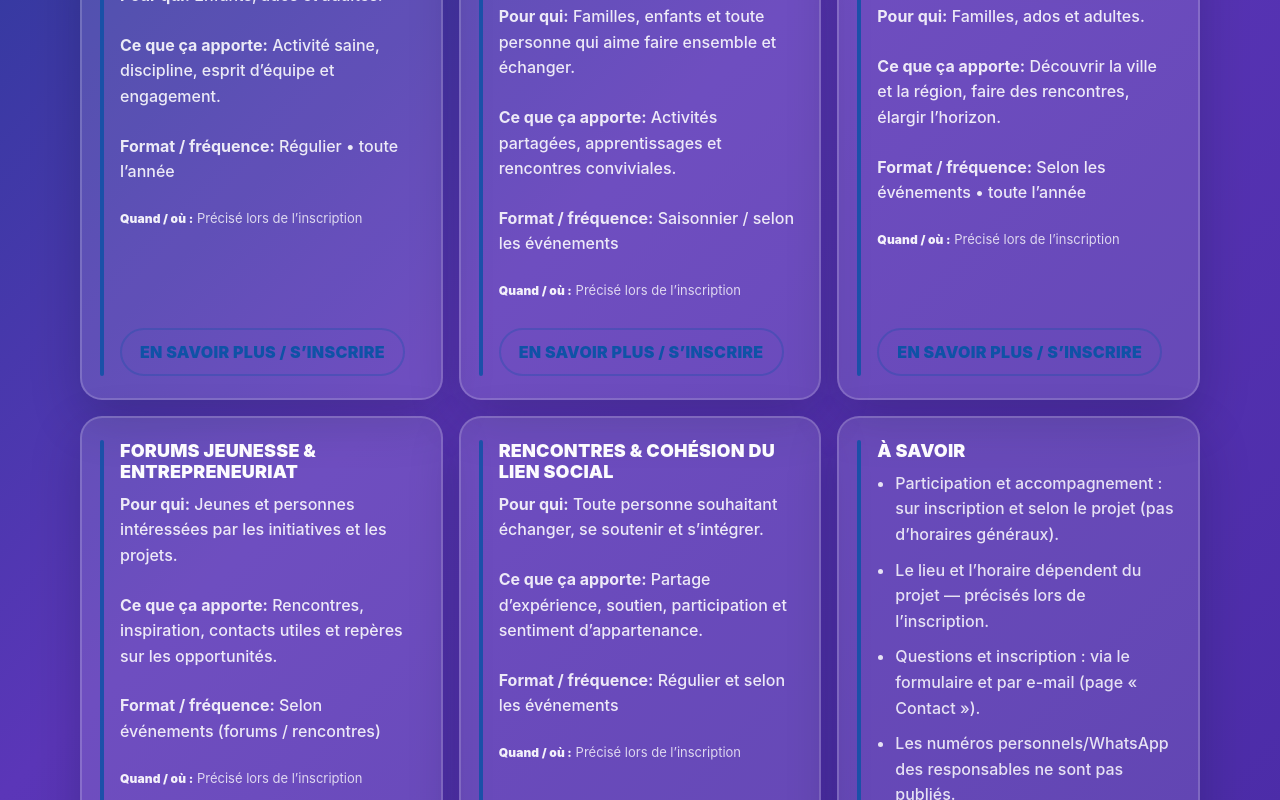
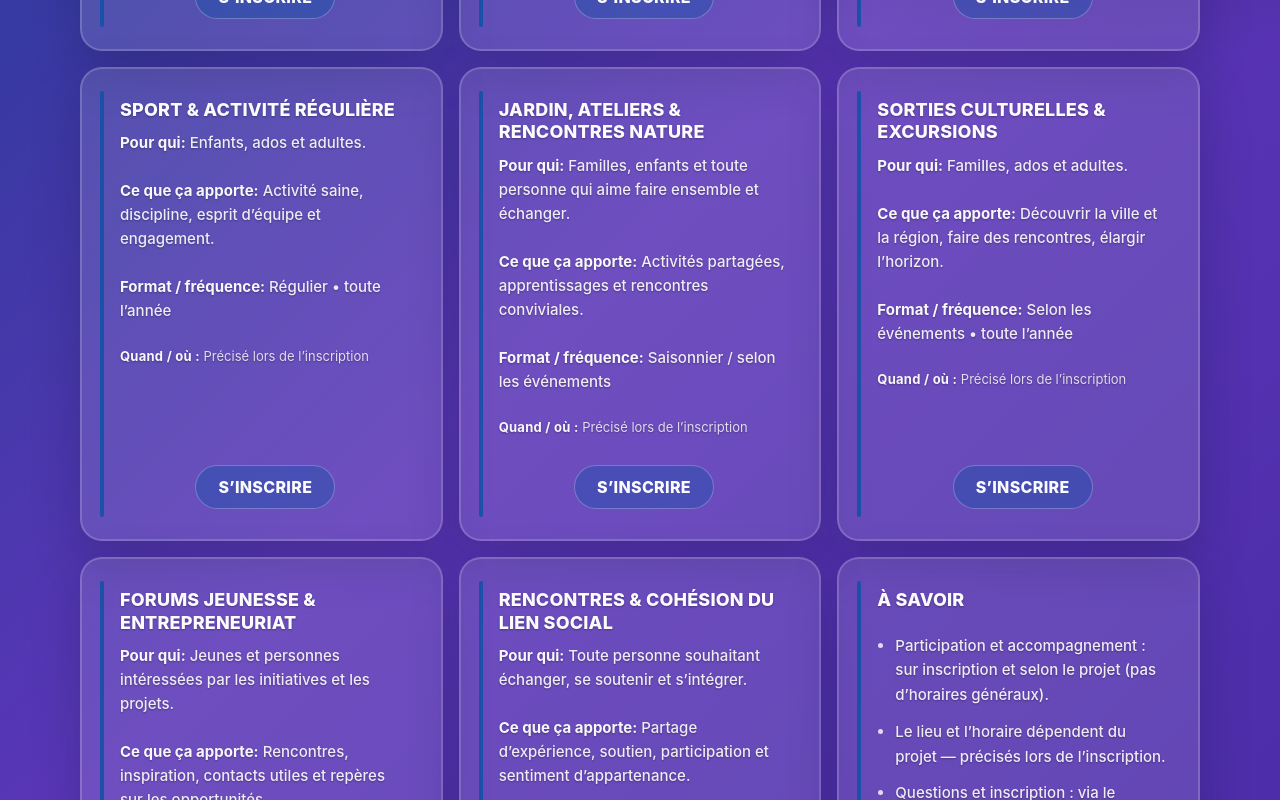
Before and after one commit to aslanzubairaev/Association-IES-, a Next.js app: page /fr/actions in a window 1280 px wide. Shown: the part 1060-1860 px from the top of the page. Built offline with nearby package versions, Linux system fonts and the light colour scheme.

Commit message:
изменил тексты на странице ДЕЙСТВИЯ

```diff
--- a/src/app/[locale]/actions/page.tsx
+++ b/src/app/[locale]/actions/page.tsx
@@ -11,7 +11,7 @@ export default function ActionsPage({ params }: { params: { locale: "ru" | "fr"
   const copy = actionsCopy[locale];
 
   return (
-    <main className="section section--purple">
+    <main className="section section--purple actions-page">
       <Container>
         {/* HERO: объясняем, что это за направления, и даём короткую подсказку, что делать дальше. */}
         <div className="section-head">
@@ -29,8 +29,8 @@ export default function ActionsPage({ params }: { params: { locale: "ru" | "fr"
         {/* НАПРАВЛЕНИЯ: каталог карточек, чтобы за 30 секунд понять варианты. */}
         <div
           id="directions"
-          className="section-head"
-          style={{ marginTop: 18, scrollMarginTop: "calc(var(--site-header-height) + 18px)" }}
+          className="section-head actions-directions-head"
+          style={{ scrollMarginTop: "calc(var(--site-header-height) + 18px)" }}
         >
           <h2 className="h2" style={{ color: "rgba(255,255,255,.98)" }}>
             {copy.directions.title}
--- a/src/app/globals.css
+++ b/src/app/globals.css
@@ -755,17 +755,19 @@ a {
 
 /* Строка “Когда/где” в карточках Actions: читаемая, но второстепенная (не прозрачная). */
 .actions-card-meta {
+  margin-top: 10px;
   font-size: 13px;
-  line-height: 1.45;
-  color: rgba(11, 27, 51, 0.78);
+  line-height: 1.5;
+  color: rgba(255, 255, 255, 0.82);
+  text-shadow: var(--card-text-shadow);
 }
 
 .actions-card-meta-label {
-  font-weight: 900;
-  color: rgba(11, 27, 51, 0.86);
+  font-weight: 700;
+  color: rgba(255, 255, 255, 0.96);
   font-family: Montserrat, Inter, system-ui, sans-serif;
-  letter-spacing: 0.01em;
-  font-size: 12px;
+  letter-spacing: 0.02em;
+  font-size: 13px;
 }
 
 /* Карточки “Actions / Действия”: используем тот же полупрозрачный фон, что и в quickNav. */
@@ -777,22 +779,117 @@ a {
 
 .actions-card.card--paper .h3--blue {
   color: rgba(255, 255, 255, 0.98);
+  font-weight: 800;
+  line-height: 1.25;
+  text-shadow: var(--card-text-shadow);
 }
 
 .actions-card.card--paper .p {
-  color: rgba(255, 255, 255, 0.88);
+  color: rgba(255, 255, 255, 0.9);
+  font-weight: 500;
+  font-size: 15px;
+  line-height: 1.6;
+  text-shadow: var(--card-text-shadow);
 }
 
 .actions-card.card--paper .list {
-  color: rgba(255, 255, 255, 0.84);
+  color: rgba(255, 255, 255, 0.9);
+  font-size: 15px;
+  line-height: 1.65;
+  text-shadow: var(--card-text-shadow);
 }
 
 .actions-card.card--paper .actions-card-meta {
-  color: rgba(255, 255, 255, 0.78);
+  color: rgba(255, 255, 255, 0.82);
 }
 
 .actions-card.card--paper .actions-card-meta-label {
-  color: rgba(255, 255, 255, 0.92);
+  color: rgba(255, 255, 255, 0.96);
+}
+
+.actions-page .actions-card {
+  padding: 30px;
+  padding-left: 38px;
+}
+
+.actions-page .actions-card--stack {
+  display: flex;
+  flex-direction: column;
+  height: 100%;
+}
+
+.actions-page .actions-card-row {
+  margin-top: 10px;
+}
+
+.actions-page .actions-card-label {
+  font-weight: 700;
+  color: rgba(255, 255, 255, 0.96);
+  text-shadow: var(--card-text-shadow);
+}
+
+.actions-page .actions-card-value {
+  color: rgba(255, 255, 255, 0.9);
+  text-shadow: var(--card-text-shadow);
+}
+
+.actions-page .actions-card-cta {
+  margin-top: auto;
+  padding-top: 14px;
+  display: flex;
+  justify-content: center;
+}
+
+.actions-page .actions-card-button {
+  height: 44px;
+  min-height: 44px;
+  padding: 0 22px;
+  border-radius: 999px;
+  font-weight: 800;
+  letter-spacing: 0.02em;
+  background: rgba(15, 82, 166, 0.38);
+  border: 1.5px solid rgba(255, 255, 255, 0.26);
+  color: rgba(255, 255, 255, 0.98);
+}
+
+.actions-page .actions-card-button:hover {
+  background: rgba(15, 82, 166, 0.5);
+  border-color: rgba(255, 255, 255, 0.4);
+  box-shadow: 0 12px 26px rgba(7, 12, 40, 0.25);
+  transform: translateY(-2px);
+}
+
+.actions-page .actions-card-button:focus-visible {
+  outline: 3px solid rgba(255, 255, 255, 0.65);
+  outline-offset: 3px;
+}
+
+.actions-page .actions-card-button:active {
+  transform: translateY(1px);
+}
+
+.actions-page .actions-card-list {
+  margin-top: 10px;
+}
+
+.actions-page .actions-card-list li {
+  margin: 12px 0;
+  color: rgba(255, 255, 255, 0.9);
+  text-shadow: var(--card-text-shadow);
+}
+
+.actions-page .actions-card-list li::marker {
+  color: rgba(255, 255, 255, 0.8);
+}
+
+.actions-page .actions-directions-head {
+  margin-top: 160px;
+}
+
+@media (max-width: 520px) {
+  .actions-page .actions-directions-head {
+    margin-top: 130px;
+  }
 }
 
 /* Плавные переходы между цветными секциями: тонкая “лента” градиента внизу секции. */
--- a/src/components/actions/ActionCard.tsx
+++ b/src/components/actions/ActionCard.tsx
@@ -41,14 +41,14 @@ export function ActionCard(props: ActionCardProps) {
     const { title, items, ctaLabel, href } = props;
 
     return (
-      <article className="card card--paper accent-left accent--blue actions-card" style={{ display: "flex", flexDirection: "column" }}>
+      <article className="card card--paper accent-left accent--blue actions-card actions-card--stack">
         {/* Заголовок инфо‑карточки: помогает быстро понять, что это “правила участия”. */}
         <h3 className="h3 h3--blue">{title}</h3>
 
         {/* Список пунктов: делаем небольшой отступ между строками, чтобы текст читался легче. */}
-        <ul className="list" style={{ marginTop: 10 }}>
-          {items.map((item, idx) => (
-            <li key={item} style={{ marginTop: idx === 0 ? 0 : 10 }}>
+        <ul className="list actions-card-list">
+          {items.map((item) => (
+            <li key={item}>
               {item}
             </li>
           ))}
@@ -56,13 +56,13 @@ export function ActionCard(props: ActionCardProps) {
 
         {/* Ссылка на контакты: опционально, чтобы не плодить CTA. */}
         {ctaLabel && href ? (
-          <div style={{ marginTop: "auto", paddingTop: 14 }}>
-            <Link className="btn btn--pill btn--outline-blue" href={href}>
+          <div className="actions-card-cta">
+            <Link className="btn btn--pill actions-card-button" href={href}>
               {ctaLabel}
             </Link>
           </div>
         ) : (
-          <div style={{ marginTop: "auto" }} />
+          <div className="actions-card-cta" />
         )}
       </article>
     );
@@ -83,33 +83,36 @@ export function ActionCard(props: ActionCardProps) {
   } = props;
 
   return (
-    <article className="card card--paper accent-left accent--blue actions-card" style={{ display: "flex", flexDirection: "column" }}>
+    <article className="card card--paper accent-left accent--blue actions-card actions-card--stack">
       {/* Название направления: главный ориентир в карточке. */}
       <h3 className="h3 h3--blue">{title}</h3>
 
       {/* “Для кого”: одна строка, чтобы быстро оценить, подходит ли это направление. */}
-      <p className="p" style={{ marginTop: 10 }}>
-        <b>{forWhoLabel}:</b> {forWho}
+      <p className="p actions-card-row">
+        <span className="actions-card-label">{forWhoLabel}:</span>{" "}
+        <span className="actions-card-value">{forWho}</span>
       </p>
 
       {/* “Что даёт”: одна строка, без обещаний — только нейтральное описание результата. */}
-      <p className="p" style={{ marginTop: 10 }}>
-        <b>{benefitLabel}:</b> {benefit}
+      <p className="p actions-card-row">
+        <span className="actions-card-label">{benefitLabel}:</span>{" "}
+        <span className="actions-card-value">{benefit}</span>
       </p>
 
       {/* “Формат/частота”: помогает понять, регулярное ли это направление или событийное. */}
-      <p className="p" style={{ marginTop: 10 }}>
-        <b>{frequencyLabel}:</b> {frequency}
+      <p className="p actions-card-row">
+        <span className="actions-card-label">{frequencyLabel}:</span>{" "}
+        <span className="actions-card-value">{frequency}</span>
       </p>
 
       {/* “Когда/где”: на этой странице всегда без общего адреса/графика — уточняется при записи. */}
-      <p className="actions-card-meta" style={{ marginTop: 10 }}>
+      <p className="actions-card-meta">
         <span className="actions-card-meta-label">{whenWhereLabel}</span> {whenWhereText}
       </p>
 
       {/* Кнопка записи: ведёт на страницу контактов, без телефонов и личных контактов. */}
-      <div style={{ marginTop: "auto", paddingTop: 14 }}>
-        <Link className="btn btn--pill btn--outline-blue" href={href}>
+      <div className="actions-card-cta">
+        <Link className="btn btn--pill actions-card-button" href={href}>
           {ctaLabel}
         </Link>
       </div>
--- a/src/content/actions.ts
+++ b/src/content/actions.ts
@@ -48,7 +48,7 @@ export const actionsCopy: Record<ActionsLocale, ActionsCopy> = {
       title: "ДЕЙСТВИЯ",
       lead:
         "Проекты, встречи и программы ассоциации IES: образование, спорт, культура, поддержка и интеграция.\nВыберите направление — расскажем детали и подскажем, как записаться.",
-      hint: "Нажмите «Узнать детали / записаться» — мы ответим по e-mail и предложим следующий шаг.",
+      hint: "Нажмите «Записаться» — мы ответим по e-mail и предложим следующий шаг.",
       ctaScroll: "Посмотреть направления",
       ctaWrite: "Записаться / Написать",
     },
@@ -60,7 +60,7 @@ export const actionsCopy: Record<ActionsLocale, ActionsCopy> = {
       frequencyLabel: "Формат / частота",
       whenWhereLabel: "Когда / где:",
       whenWhereText: "Уточняется при записи",
-      cta: "УЗНАТЬ ДЕТАЛИ / ЗАПИСАТЬСЯ",
+      cta: "ЗАПИСАТЬСЯ",
     },
     participate: {
       title: "Как участвовать",
@@ -160,7 +160,7 @@ export const actionsCopy: Record<ActionsLocale, ActionsCopy> = {
       frequencyLabel: "Format / fréquence",
       whenWhereLabel: "Quand / où :",
       whenWhereText: "Précisé lors de l’inscription",
-      cta: "EN SAVOIR PLUS / S’INSCRIRE",
+      cta: "S’INSCRIRE",
     },
     participate: {
       title: "Comment participer",
```
